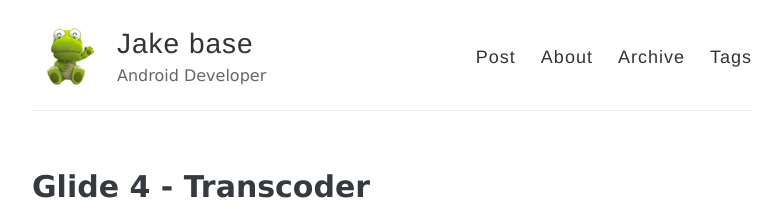
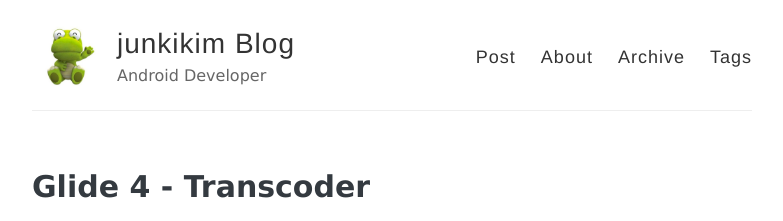
Before and after one commit to JakeBase/jakebase.github.io, a Jekyll site: the page built from index.html, in a window 1280 px wide and 900 px high. Shown: the top 221 px of the window, without its empty margins (248-1031 px from the left). Built offline with Jekyll 4.4.1, drawn with Linux system fonts in a browser that asks for light colours; the list of posts is cut into pages by our own code.

Commit message:
블로그 제목 변경

```diff
--- a/_config.yml
+++ b/_config.yml
@@ -3,7 +3,7 @@
 #
 
 # Name of your site (displayed in the header)
-name: Jake base
+name: junkikim Blog
 
 # Short bio or description (displayed in the header)
 description: Android Developer
```
